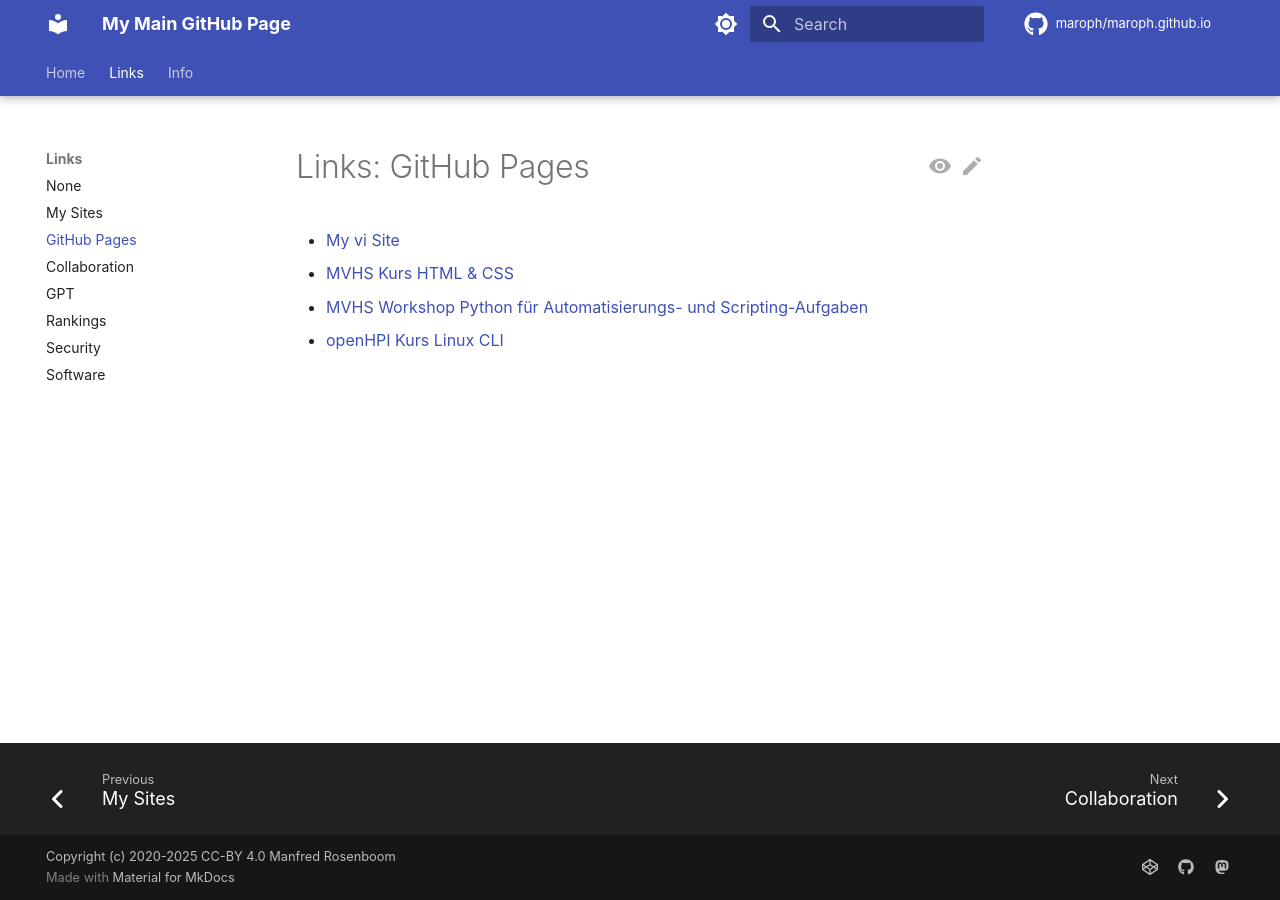
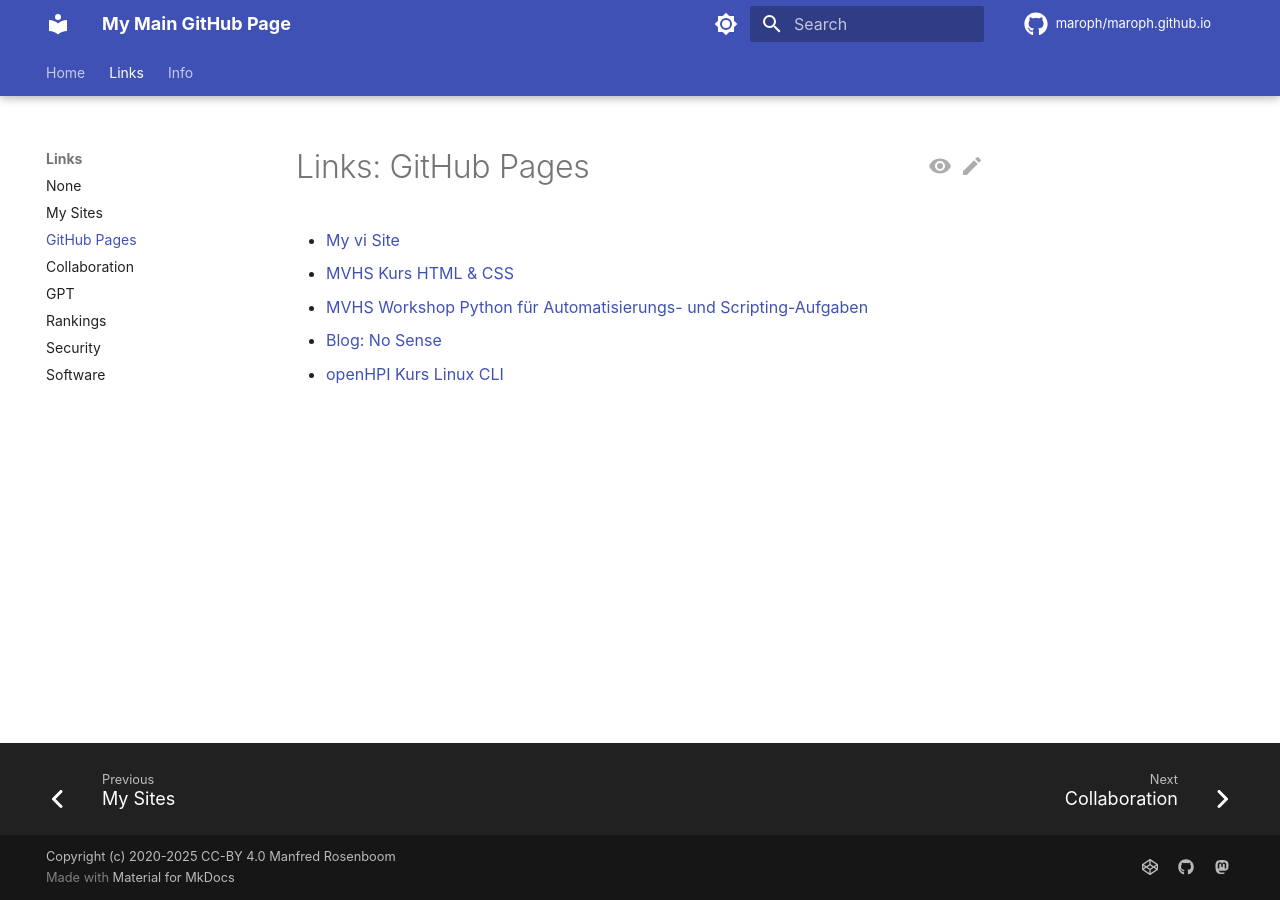
Before and after one commit to maroph/maroph.github.io, an MkDocs documentation site: the page built from docs/links/github_pages.md, in a window 1280 px wide. Built offline with MkDocs 1.6.1 and Material for MkDocs 9.7.7, drawn with Linux system fonts in a browser that asks for light colours; plug-ins that fetch from the network failed and are left out; comment, search, counter and statistics services are not loaded.

```diff
--- a/docs/links/github_pages.md
+++ b/docs/links/github_pages.md
@@ -3,4 +3,5 @@
 * [My vi Site](https://maroph.github.io/ex-vi/)
 * [MVHS Kurs HTML & CSS](https://maroph.github.io/mvhs_html_css/)
 * [MVHS Workshop Python für Automatisierungs- und Scripting-Aufgaben](https://maroph.github.io/mvhs_python_automatisierung_scripting/)
+* [Blog: No Sense](https://maroph.github.io/nosense/)
 * [openHPI Kurs Linux CLI](https://maroph.github.io/openhpi_linux-cli_2022/)
```
Also changed, not shown: mkdocs.yml (+9 -8 lines), docs/assets/archive/avatars/THHGTTG_122x112.png (added), docs/assets/archive/avatars/debian_101x101.png (added), docs/assets/archive/avatars/great_wave_off_kanagawa_200x200.jpg (added), docs/assets/archive/avatars/maroph-1960_256x256.jpg (added), docs/assets/archive/avatars/maroph-2015_256x256.jpg (added), docs/assets/archive/avatars/zwijger_256x256.jpg (added), docs/assets/archive/favicons/favicon_debian.ico (added), docs/assets/archive/favicons/favicon_flag_italy.ico (added), docs/assets/archive/favicons/favicon_flag_nederland-32x32.png (added), docs/assets/archive/favicons/favicon_hugo-32x32.png (added), docs/assets/archive/favicons/favicon_python.ico (added), docs/assets/archive/favicons/favicon_raspberry.ico (added), docs/assets/archive/favicons/favicon_rss.ico (added), 3 more files, 1 other file.
